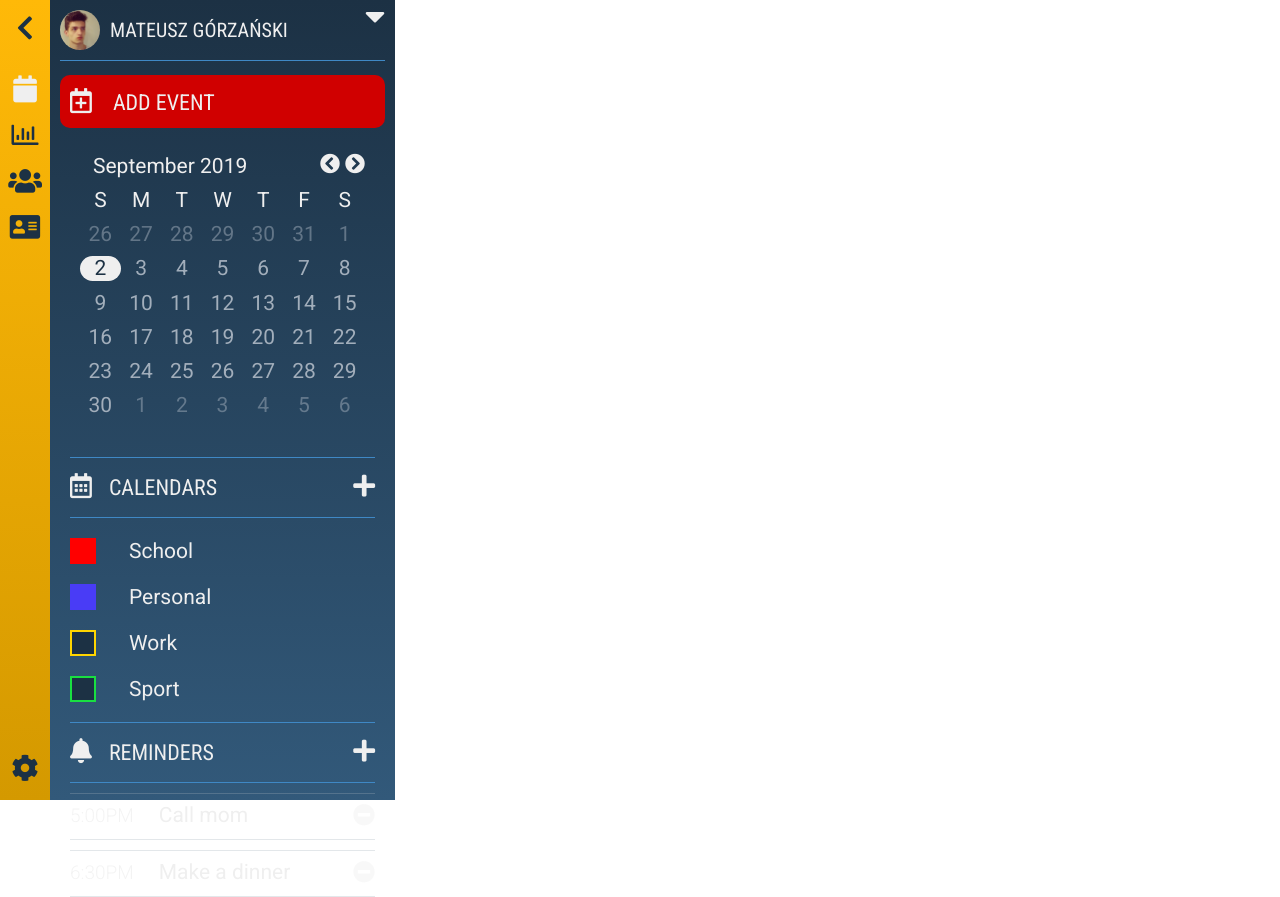
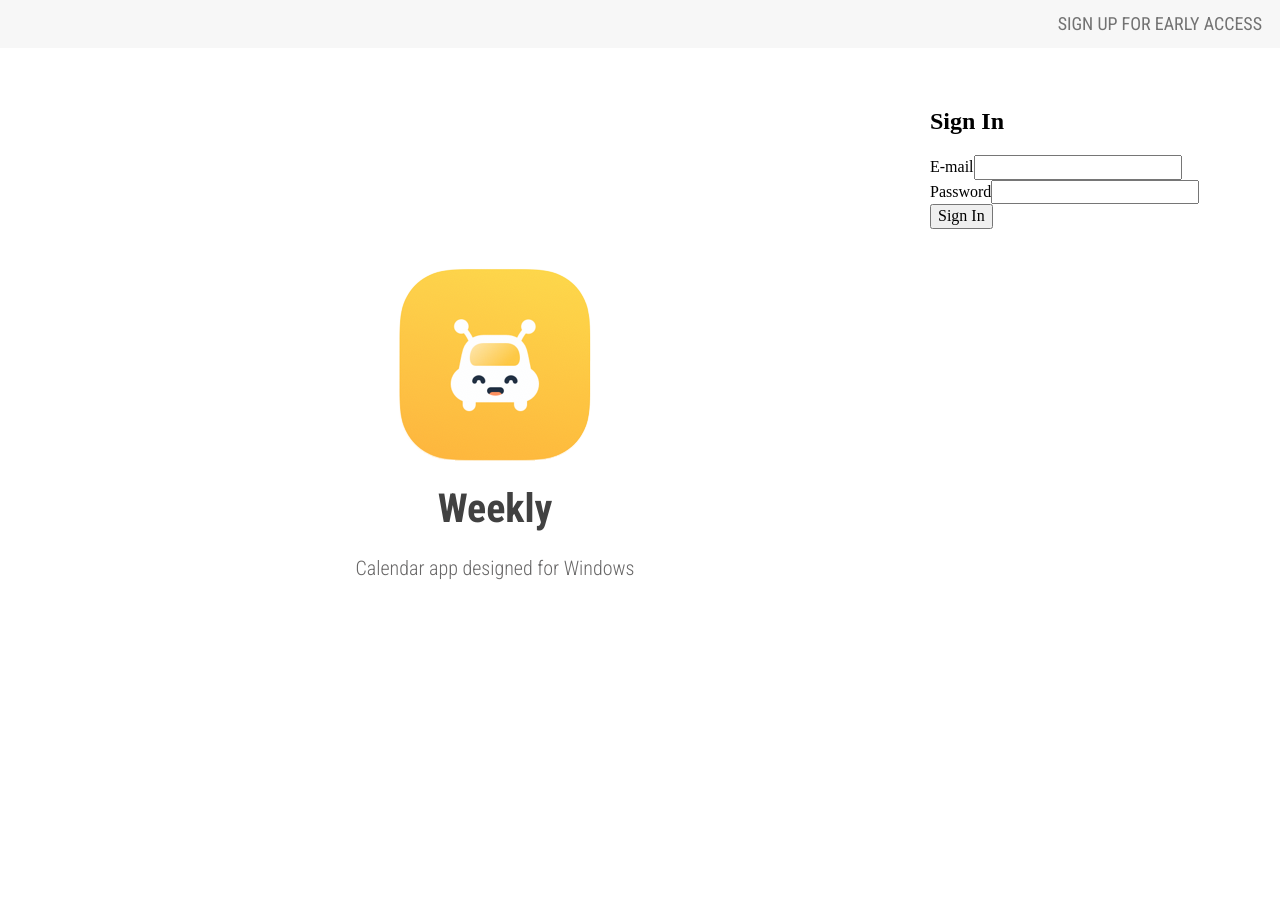
Before and after one commit to mgorzanski/calendar-app, a React (Create React App) app: page / in a window 1280 px wide. Before the commit this address led to /calendar/main. After the commit the page ends 800 px from the top, so only its background shows below. Built offline with nearby package versions, Linux system fonts and the light colour scheme.

Commit message:
add login container

```diff
--- a/src/App.js
+++ b/src/App.js
@@ -1,20 +1,21 @@
 import React from 'react';
 import './App.css';
 import CalendarContainer from './containers/Calendar';
+import LoginContainer from './containers/Login';
 
 class App extends React.Component {
   constructor(props) {
     super(props);
 
     this.state = {
-      userLogged: true
+      userLogged: false
     }
   }
 
   render() {
     return (
       <div className="App">
-        { this.state.userLogged ? <CalendarContainer /> : null }
+        { this.state.userLogged ? <CalendarContainer /> : <LoginContainer /> }
       </div>
     );
   }
--- /dev/null
+++ b/src/containers/Login/index.css
@@ -0,0 +1,74 @@
+.navbar {
+  width:100%;
+  display:flex;
+  flex-direction: row;
+  justify-content: flex-end;
+  height: 48px;
+  background-color: #f7f7f7;
+}
+
+.main-nav {
+  margin:0 18px 0 0;
+}
+
+.main-menu {
+  list-style: none;
+  margin:0;
+  padding: 0;
+}
+
+.main-menu li {
+  font-family: 'Roboto Condensed', sans-serif;
+  color: #727272;
+  font-size:18px;
+  line-height: 48px;
+  text-transform: uppercase;
+  font-weight: 400;
+  cursor: pointer;
+}
+
+.main-menu li:hover {
+  color: #4b4b4b;
+}
+
+.main {
+  margin:40px 60px;
+  display:flex;
+  flex-direction: row;
+  justify-content: space-between;
+  height: 100%;
+}
+
+.app-presentation {
+  flex:3;
+  display:flex;
+  flex-direction: column;
+  align-items: center;
+  justify-content: center;
+  height: calc(100vh - 128px);
+}
+
+.sign-in-form {
+  flex:1;
+}
+
+.app-icon {
+
+}
+
+.app-title {
+  font-family: 'Roboto Condensed', sans-serif;
+  font-size:40px;
+  margin:25px 0 0 0;
+  padding:0;
+  color:#414141;
+}
+
+.app-subtitle {
+  font-family: 'Roboto Condensed', sans-serif;
+  font-size:20px;
+  margin:25px 0 0 0;
+  padding:0;
+  font-weight: 300;
+  color:#686767;
+}
--- /dev/null
+++ b/src/containers/Login/index.js
@@ -0,0 +1,38 @@
+import React from 'react';
+import './index.css';
+import AppIcon from './../../assets/app/app-icon.png';
+
+export default class LoginContainer extends React.Component {
+  render() {
+    return (
+      <div className="login-container">
+        <header className="navbar">
+          <nav className="main-nav">
+            <ul className="main-menu">
+              <li>Sign up for early access</li>
+            </ul>
+          </nav>
+        </header>
+
+        <div className="main">
+          <div className="app-presentation">
+            <img className="app-icon" src={AppIcon} alt="Weekly" />
+            <h2 className="app-title">Weekly</h2>
+            <h4 className="app-subtitle">Calendar app designed for Windows</h4>
+          </div>
+
+          <div className="sign-in-form">
+            <h2 className="sign-in-title">Sign In</h2>
+            <form className="form">
+              <label for="email">E-mail</label>
+              <input type="email" name="email" className="form-input" />
+              <label for="password">Password</label>
+              <input type="password" name="password" className="form-input" />
+              <button className="button-submit">Sign In</button>
+            </form>
+          </div>
+        </div>
+      </div>
+    );
+  }
+}
```
Also changed, not shown: src/assets/app/app-icon.png (added).
